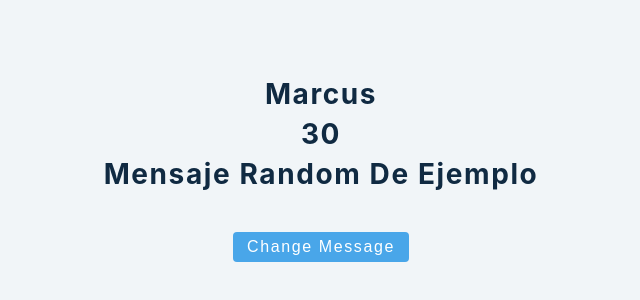
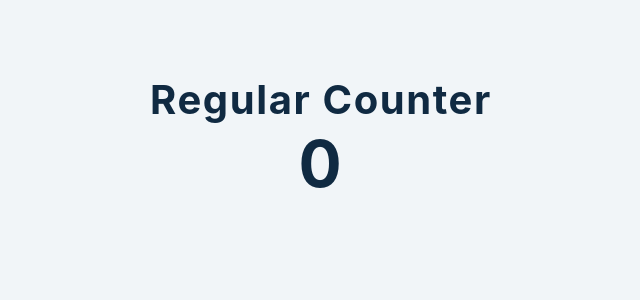
Before and after one commit to MarcoRosselDev/react-advanced-2020, a React (Create React App) app: page / in a window 1280 px wide. Shown: the top 300 px of the page, without its empty margins (319-959 px from the left). Built offline with nearby package versions, Linux system fonts and the light colour scheme.

Commit message:
example 5

```diff
--- a/src/App.js
+++ b/src/App.js
@@ -1,5 +1,5 @@
 import React from "react";
-import Setup from "./tutorial/1-useState/setup/4-useState-object";
+import Setup from "./tutorial/1-useState/setup/5-useState-counter";
 function App() {
   return (
     <div className="container">
--- a/src/tutorial/1-useState/setup/5-useState-counter.js
+++ b/src/tutorial/1-useState/setup/5-useState-counter.js
@@ -1,7 +1,15 @@
-import React, { useState } from 'react';
+import React, { useState } from "react";
 
 const UseStateCounter = () => {
-  return <h2>useState counter example</h2>;
+  const [value, setValue] = useState(0);
+  return (
+    <>
+      <section style={{ margin: "4rem 0" }}>
+        <h2>regular counter</h2>
+        <h1>{value}</h1>
+      </section>
+    </>
+  );
 };
 
 export default UseStateCounter;
```
